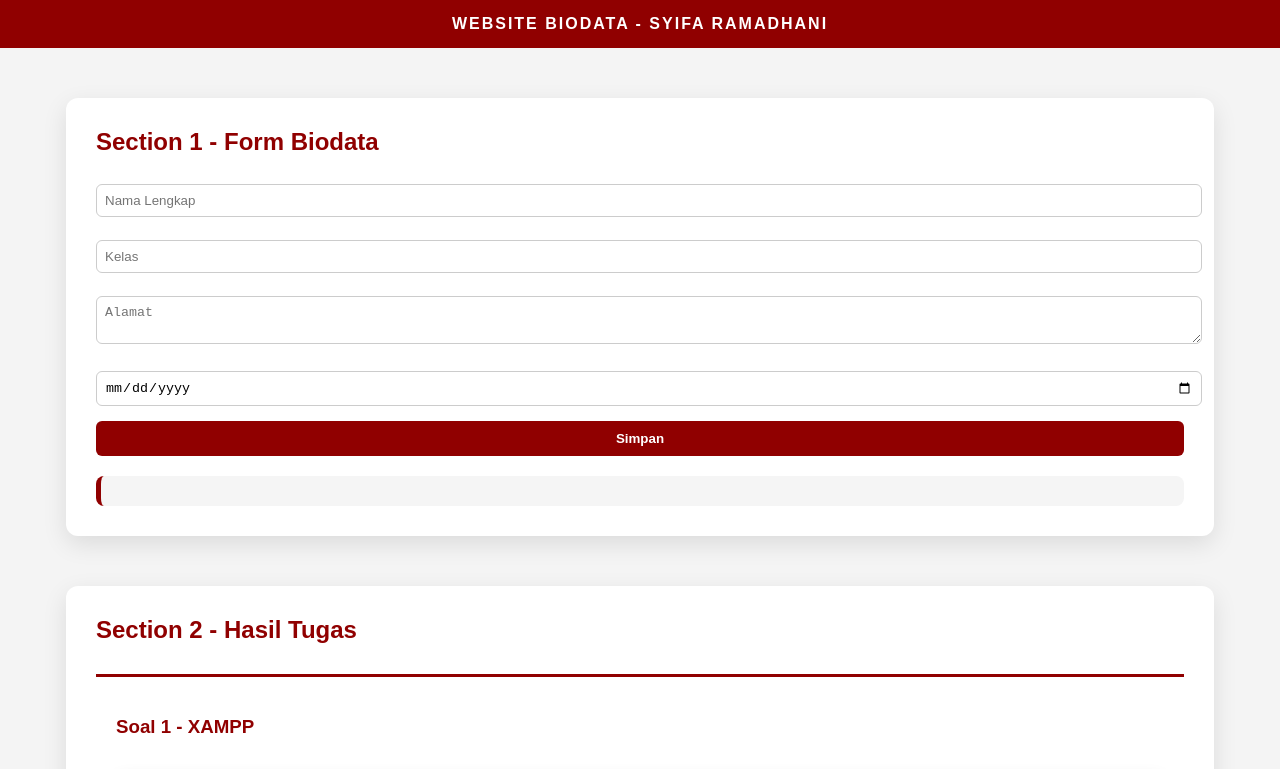
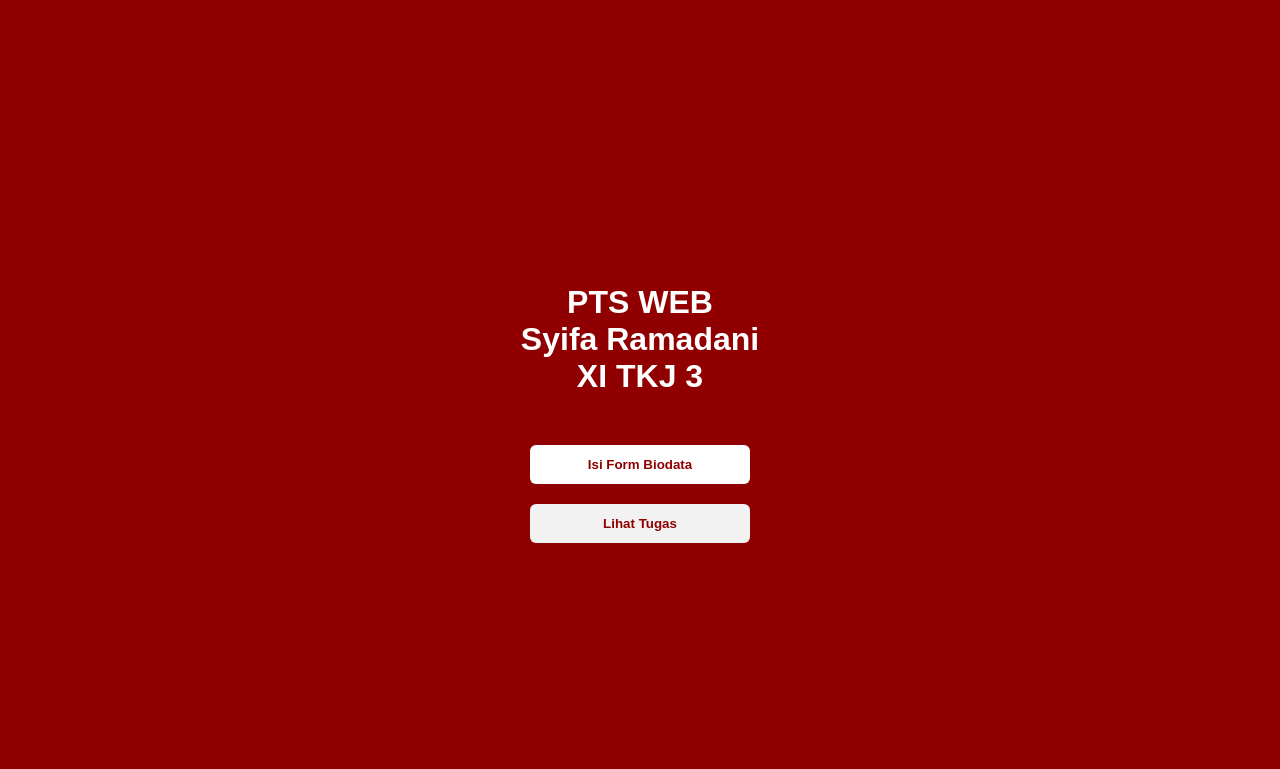
Before and after one commit to syiparamram/biodata-web, a plain HTML site: page index.html in a window 1280 px wide. Shown: the top 769 px of the page. Drawn offline with Linux system fonts and the light colour scheme.

Commit message:
index.html

```diff
--- a/index.html
+++ b/index.html
@@ -1,158 +1,40 @@
 <!DOCTYPE html>
 <html>
 <head>
-<title>Website Biodata</title>
-
+<title>PTS WEB</title>
 <style>
 body{
-    font-family: Arial, sans-serif;
-    margin:0;
-    background:#f4f4f4;
-}
-
-/* NAVBAR */
-.navbar{
+    font-family:Arial;
     background:#900000;
     color:white;
-    padding:15px;
     text-align:center;
-    font-weight:bold;
-    letter-spacing:2px;
+    display:flex;
+    flex-direction:column;
+    justify-content:center;
+    align-items:center;
+    height:100vh;
 }
-
-/* SECTION UMUM */
-.section{
-    width:85%;
-    margin:50px auto;
-    background:white;
-    padding:30px;
-    border-radius:12px;
-    box-shadow:0 8px 25px rgba(0,0,0,0.1);
-}
-
-.section h2{
-    color:#900000;
-    margin-top:0;
-}
-
-/* FORM */
-input, textarea{
-    width:100%;
-    padding:8px;
-    margin:8px 0 15px;
-    border-radius:6px;
-    border:1px solid #ccc;
-}
-
+h1{margin-bottom:40px;}
 button{
-    width:100%;
-    padding:10px;
-    background:#900000;
-    color:white;
+    width:220px;
+    padding:12px;
+    margin:10px;
     border:none;
     border-radius:6px;
     font-weight:bold;
     cursor:pointer;
 }
-
-button:hover{
-    background:#6b0000;
-}
-
-.hasil{
-    margin-top:20px;
-    padding:15px;
-    background:#f5f5f5;
-    border-left:5px solid #900000;
-    border-radius:8px;
-}
-
-/* SUBSECTION TUGAS */
-.subsection{
-    margin-top:30px;
-    padding:20px;
-    border-top:3px solid #900000;
-}
-
-.subsection h3{
-    color:#900000;
-}
-
-.subsection img{
-    width:100%;
-    margin:15px 0;
-    border-radius:8px;
-    box-shadow:0 5px 15px rgba(0,0,0,0.1);
-}
+.btn1{background:white;color:#900000;}
+.btn2{background:#f2f2f2;color:#900000;}
+button:hover{opacity:0.8;}
 </style>
 </head>
 <body>
 
-<div class="navbar">
-WEBSITE BIODATA - SYIFA RAMADHANI
-</div>
+<h1>PTS WEB<br>Syifa Ramadani<br>XI TKJ 3</h1>
 
-<!-- SECTION FORM -->
-<div class="section">
-<h2>Section 1 - Form Biodata</h2>
-
-<form onsubmit="return hitung()">
-<input type="text" id="nama" placeholder="Nama Lengkap" required>
-<input type="text" id="kelas" placeholder="Kelas" required>
-<textarea id="alamat" placeholder="Alamat" required></textarea>
-<input type="date" id="tgl" required>
-<button type="submit">Simpan</button>
-</form>
-
-<div class="hasil" id="hasil"></div>
-</div>
-
-<!-- SECTION TUGAS -->
-<div class="section">
-<h2>Section 2 - Hasil Tugas</h2>
-
-<!-- XAMPP -->
-<div class="subsection">
-<h3>Soal 1 - XAMPP</h3>
-<img src="XAMPPrunning.png">
-<img src="XAMPPfolder.png">
-<img src="code.png">
-<img src="code (2).png">
-<img src="code (3).png">
-<img src="code (4).png">
-<img src="code (5).png">
-<img src="XAMPPform.png">
-</div>
-
-<!-- LARAGON -->
-<div class="subsection">
-<h3>Soal 2 - Laragon</h3>
-<img src="laragon1.png">
-<img src="laragon2.png">
-<img src="laragon3.png">
-</div>
-
-</div>
-
-<script>
-function hitung(){
-var nama=document.getElementById("nama").value;
-var kelas=document.getElementById("kelas").value;
-var alamat=document.getElementById("alamat").value;
-var tgl=new Date(document.getElementById("tgl").value);
-var today=new Date();
-var umur=today.getFullYear()-tgl.getFullYear();
-
-document.getElementById("hasil").innerHTML=
-"<b>Hasil:</b><br><br>"+
-"Nama: "+nama+"<br>"+
-"Kelas: "+kelas+"<br>"+
-"Alamat: "+alamat+"<br>"+
-"Umur: "+umur+" tahun";
-
-return false;
-}
-</script>
+<a href="form.html"><button class="btn1">Isi Form Biodata</button></a>
+<a href="tugas.html"><button class="btn2">Lihat Tugas</button></a>
 
 </body>
 </html>
```
